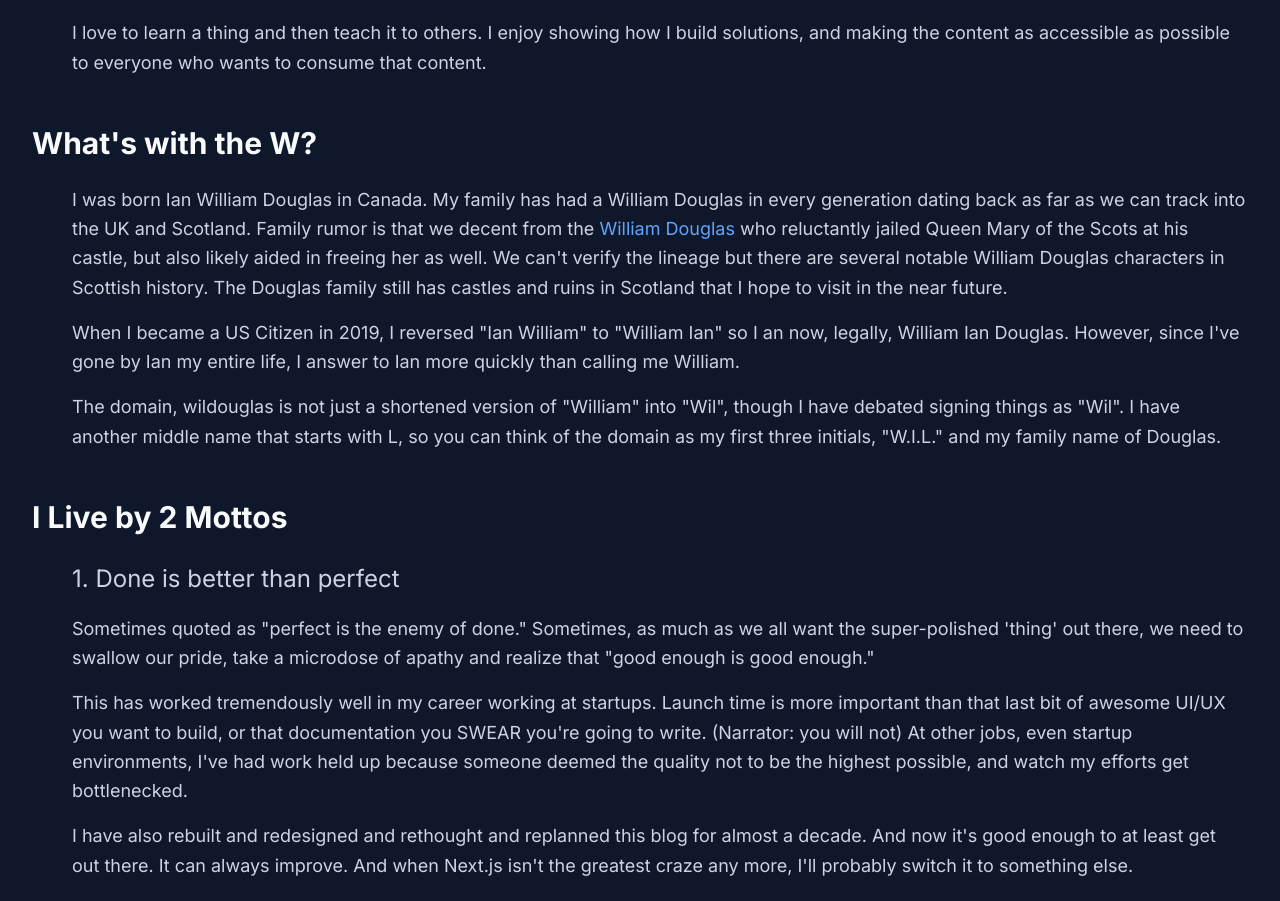
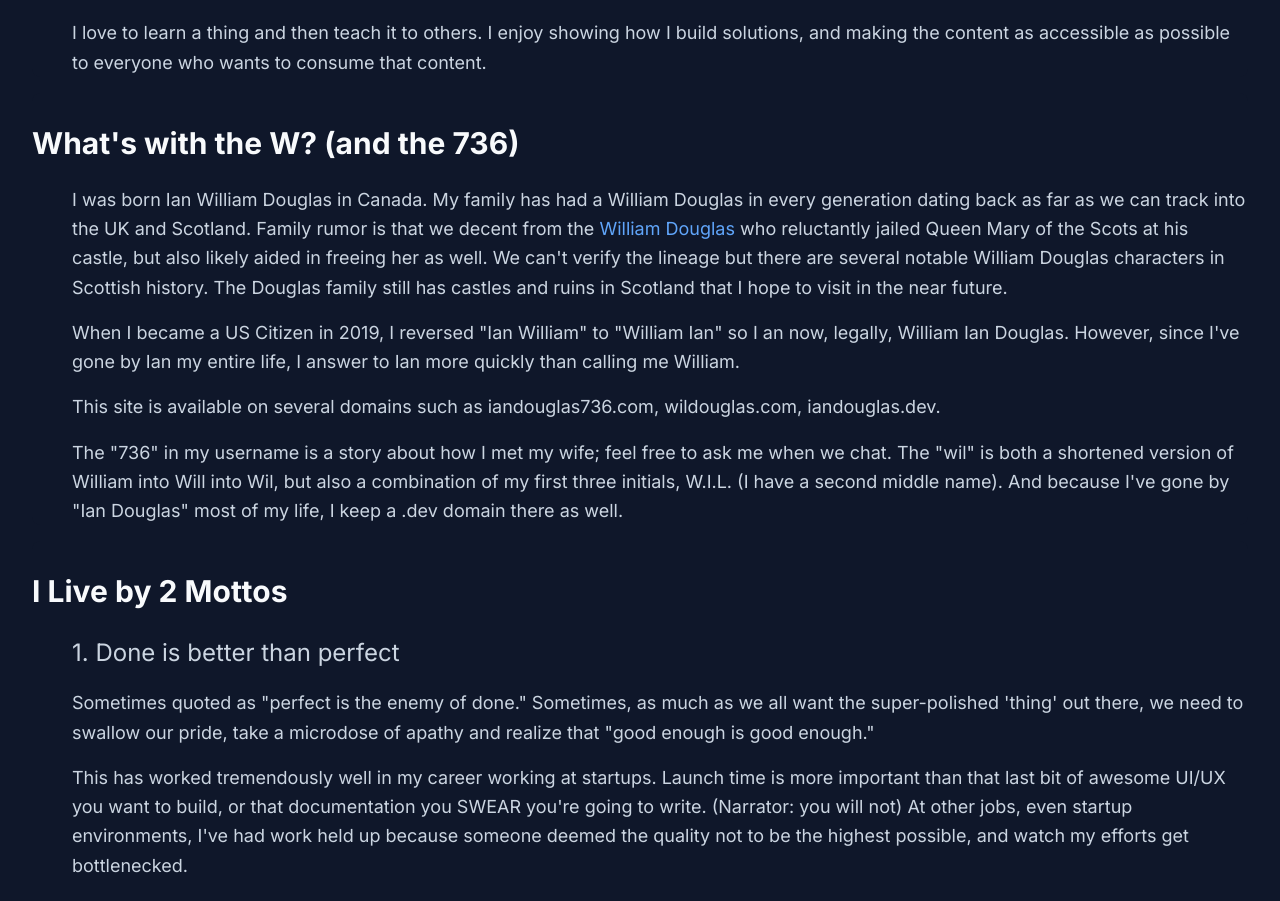
Before and after one commit to iandouglas/id736portfolio, a Next.js app: page / in a window 1280 px wide. Shown: the part 3005-3906 px from the top of the page. Built offline with nearby package versions, Linux system fonts and the light colour scheme.

Commit message:
Update page.tsx

```diff
--- a/src/app/page.tsx
+++ b/src/app/page.tsx
@@ -151,7 +151,7 @@ I love to learn a thing and then teach it to others. I enjoy showing how I build
           </div>
         </section>
         <section className="mb-2 bg-secondary-900 rounded-lg pt-8">
-          <h2 className="text-3xl font-bold text-foreground mb-6">What&apos;s with the W?</h2>
+          <h2 className="text-3xl font-bold text-foreground mb-6">What&apos;s with the W? (and the 736)</h2>
           <div className="ml-10 prose prose-invert max-w-none">
             <p className="text-secondary-300 text-lg leading-relaxed mb-4">
 I was born Ian William Douglas in Canada. My family has had a William Douglas in every generation dating back as far as we can track into the UK and Scotland. Family rumor is that we decent from the <a href="https://en.wikipedia.org/wiki/William_Douglas,_6th_Earl_of_Morton" target="new" className="text-primary-400 hover:text-primary-300 transition-colors duration-200">William Douglas</a> who reluctantly jailed Queen Mary of the Scots at his castle, but also likely aided in freeing her as well. We can&apos;t verify the lineage but there are several notable William Douglas characters in Scottish history. The Douglas family still has castles and ruins in Scotland that I hope to visit in the near future.
@@ -160,7 +160,10 @@ I was born Ian William Douglas in Canada. My family has had a William Douglas in
 When I became a US Citizen in 2019, I reversed &quot;Ian William&quot; to &quot;William Ian&quot; so I an now, legally, William Ian Douglas. However, since I&apos;ve gone by Ian my entire life, I answer to Ian more quickly than calling me William.
             </p>
             <p className="text-secondary-300 text-lg leading-relaxed mb-4">
-The domain, wildouglas is not just a shortened version of &quot;William&quot; into &quot;Wil&quot;, though I have debated signing things as &quot;Wil&quot;. I have another middle name that starts with L, so you can think of the domain as my first three initials, &quot;W.I.L.&quot; and my family name of Douglas.
+This site is available on several domains such as <a href="https://iandouglas736.com">iandouglas736.com</a>, <a href="https://wildouglas.com">wildouglas.com</a>, <a href="https://iandouglas.dev">iandouglas.dev</a>.
+            </p>
+            <p className="text-secondary-300 text-lg leading-relaxed mb-4">
+The "736" in my username is a story about how I met my wife; feel free to ask me when we chat. The "wil" is both a shortened version of William into Will into Wil, but also a combination of my first three initials, W.I.L. (I have a second middle name). And because I've gone by "Ian Douglas" most of my life, I keep a .dev domain there as well.
             </p>
           </div>
         </section>
```
